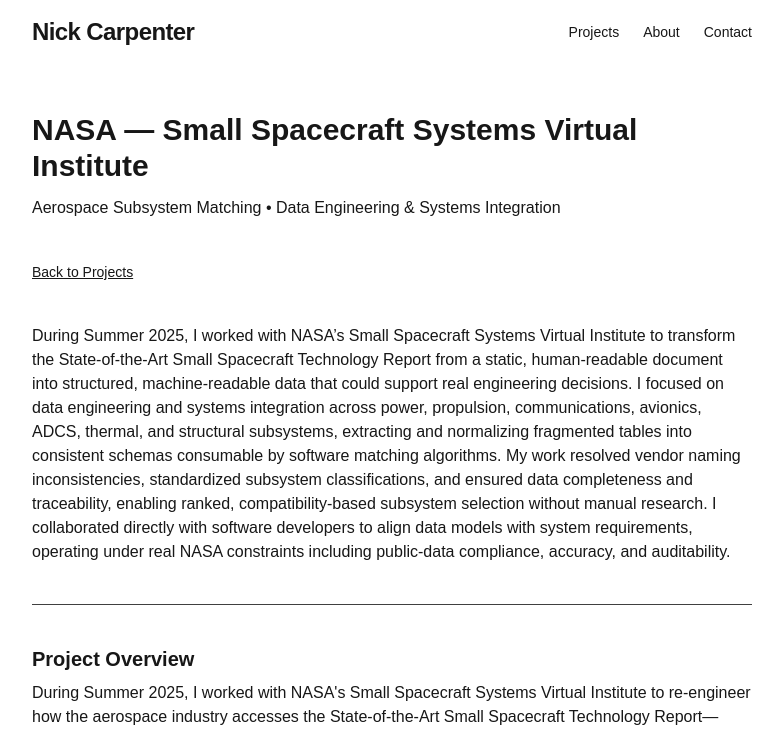
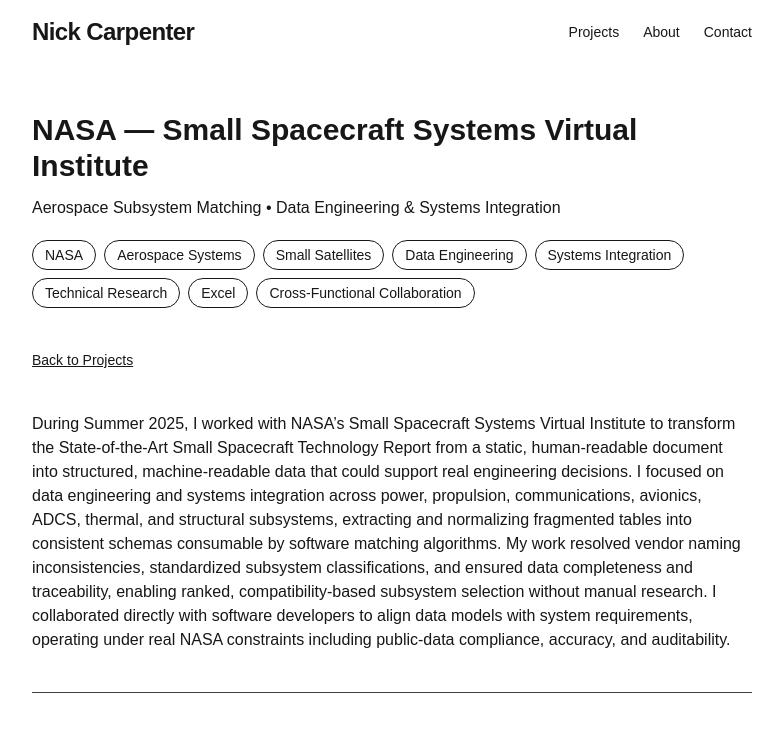
Before and after one commit to nickc32849/personal_website, a Next.js app: page /projects/nasa in a window 1280 px wide. Shown: the top 732 px of the page, without its empty margins (248-1031 px from the left). Built offline with nearby package versions, Linux system fonts and the light colour scheme.

Commit message:
Add tags to NASA project page

```diff
--- a/app/projects/nasa/page.tsx
+++ b/app/projects/nasa/page.tsx
@@ -7,7 +7,18 @@ export default function NASAPage() {
     <ProjectLayout
       title="NASA — Small Spacecraft Systems Virtual Institute"
       subtitle="Aerospace Subsystem Matching • Data Engineering & Systems Integration"
+      tags={[
+        "NASA",
+        "Aerospace Systems",
+        "Small Satellites",
+        "Data Engineering",
+        "Systems Integration",
+        "Technical Research",
+        "Excel",
+        "Cross-Functional Collaboration",
+      ]}
     >
+
       <BackLink href="/projects" label="Back to Projects" />
 
       {/* Recruiter Skim */}
```
